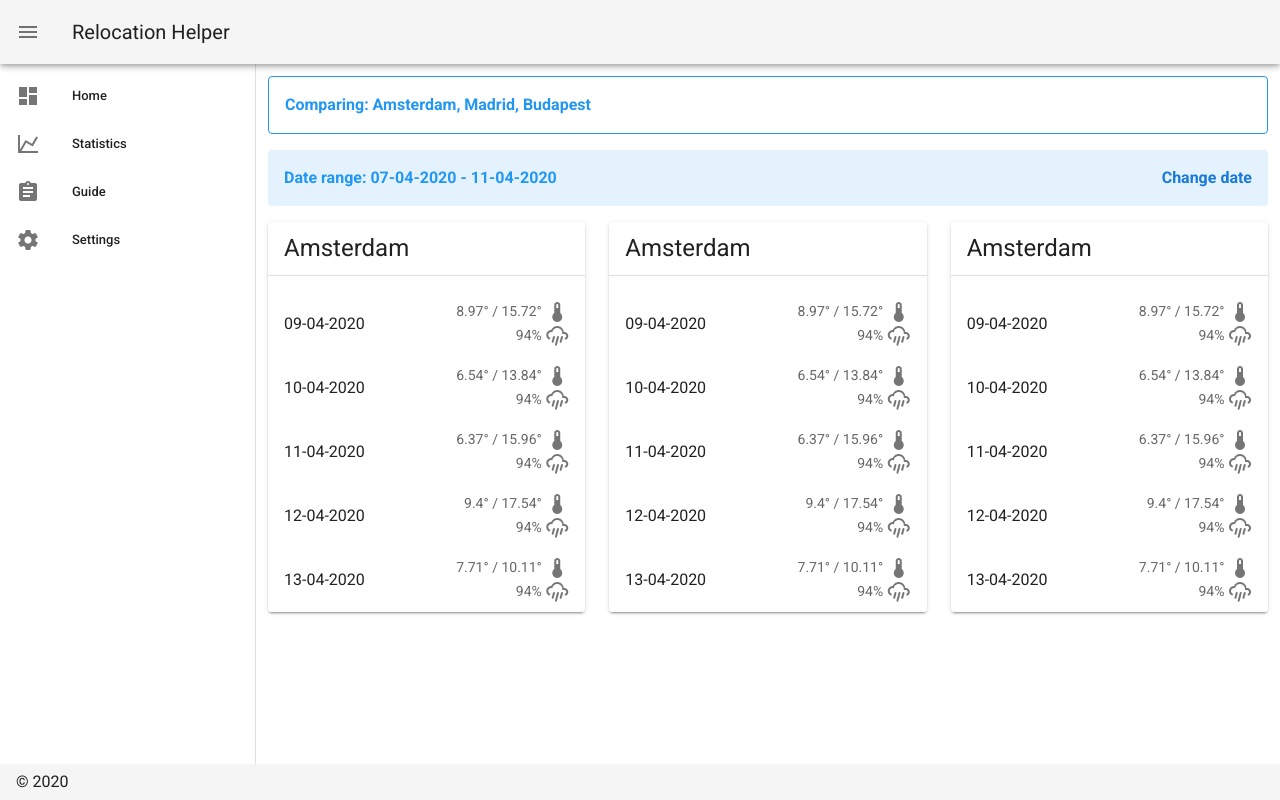
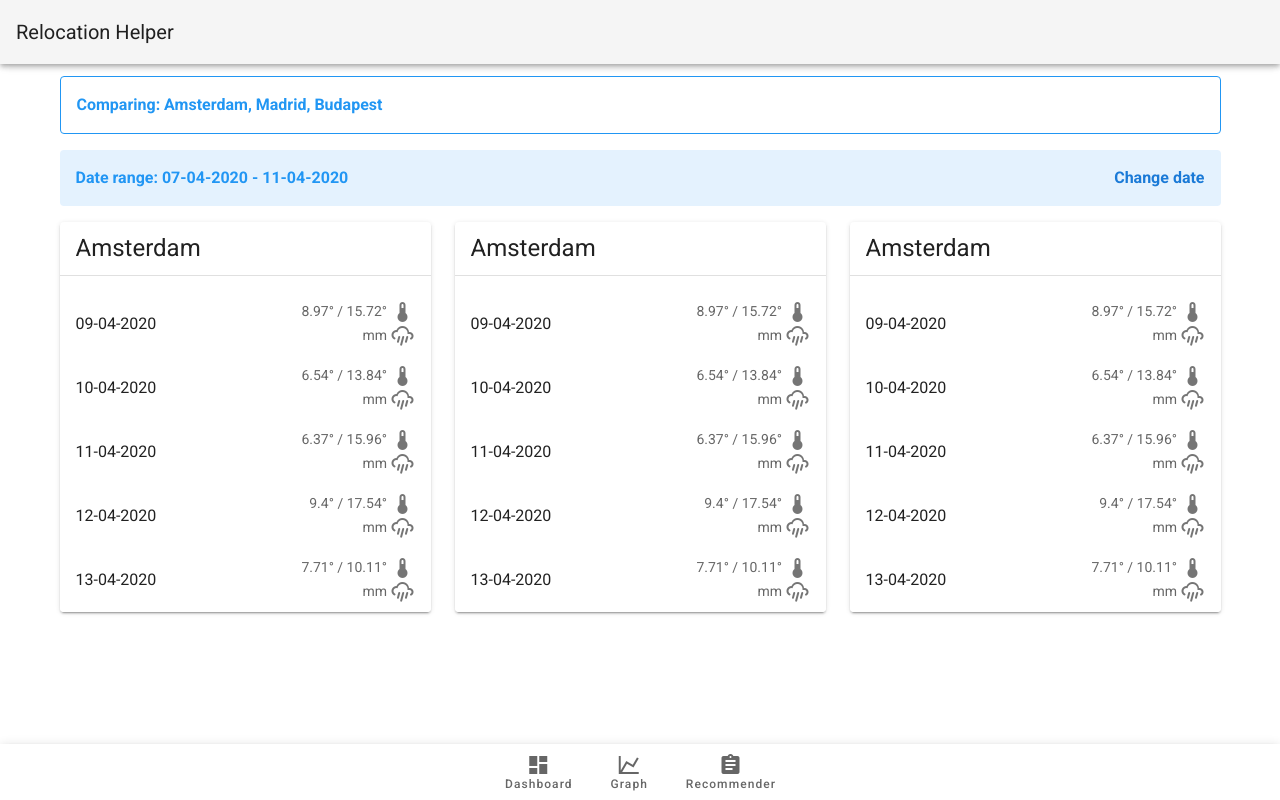
Before and after one commit to Kishanjay/adyen-employee-relocator, a Vue app: page / in a window 1280 px wide. Built offline with nearby package versions, Linux system fonts and the light colour scheme.

Commit message:
Change sidebar for bottomsheet navigation

```diff
--- /dev/null
+++ b/src/components/TheAppbar.vue
@@ -0,0 +1,20 @@
+<template>
+  <header>
+    <v-app-bar
+      app
+      clipped-left
+    >
+      <v-toolbar-title>Relocation Helper</v-toolbar-title>
+    </v-app-bar>
+  </header>
+</template>
+
+<script lang="ts">
+import Vue from 'vue';
+
+export default Vue.extend({});
+</script>
+
+<style>
+
+</style>
--- a/src/components/TheNavigator.vue
+++ b/src/components/TheNavigator.vue
@@ -1,65 +1,27 @@
 <template>
-  <header>
-    <v-navigation-drawer
-      v-model="drawer"
-      app
-      clipped
-    >
-      <v-list dense>
-        <v-list-item link>
-          <v-list-item-action>
-            <v-icon>mdi-view-dashboard</v-icon>
-          </v-list-item-action>
-          <v-list-item-content>
-            <v-list-item-title>Home</v-list-item-title>
-          </v-list-item-content>
-        </v-list-item>
-        <v-list-item link>
-          <v-list-item-action>
-            <v-icon>mdi-chart-line</v-icon>
-          </v-list-item-action>
-          <v-list-item-content>
-            <v-list-item-title>Statistics</v-list-item-title>
-          </v-list-item-content>
-        </v-list-item>
-        <v-list-item link>
-          <v-list-item-action>
-            <v-icon>mdi-clipboard-text</v-icon>
-          </v-list-item-action>
-          <v-list-item-content>
-            <v-list-item-title>Guide</v-list-item-title>
-          </v-list-item-content>
-        </v-list-item>
-        <v-list-item link>
-          <v-list-item-action>
-            <v-icon>mdi-cog</v-icon>
-          </v-list-item-action>
-          <v-list-item-content>
-            <v-list-item-title>Settings</v-list-item-title>
-          </v-list-item-content>
-        </v-list-item>
-      </v-list>
-    </v-navigation-drawer>
-    <v-app-bar
-      app
-      clipped-left
-    >
-      <v-app-bar-nav-icon @click.stop="drawer = !drawer" />
-      <v-toolbar-title>Relocation Helper</v-toolbar-title>
-    </v-app-bar>
-  </header>
+  <v-bottom-navigation
+    v-model="bottomNav"
+  >
+    <v-btn value="recent">
+      <span>Dashboard</span>
+      <v-icon>mdi-view-dashboard</v-icon>
+    </v-btn>
+
+    <v-btn value="favorites">
+      <span>Graph</span>
+      <v-icon>mdi-chart-line</v-icon>
+    </v-btn>
+
+    <v-btn value="nearby">
+      <span>Recommender</span>
+      <v-icon>mdi-clipboard-text</v-icon>
+    </v-btn>
+  </v-bottom-navigation>
 </template>
+<script lang="ts">
+export default {
 
-<script lang="ts">
-import Vue from 'vue';
-
-export default Vue.extend({
-  data() {
-    return {
-      drawer: null,
-    };
-  },
-});
+};
 </script>
 
 <style>
--- a/src/components/WeatherForecast.vue
+++ b/src/components/WeatherForecast.vue
@@ -22,7 +22,7 @@
           /
           {{ weather.maxTemperatureCelsius }}&deg;
           <v-icon>mdi-thermometer</v-icon><br>
-          94% <v-icon>mdi-weather-pouring</v-icon>
+          {{ weather.rainMillimeters }}mm <v-icon>mdi-weather-pouring</v-icon>
         </v-list-item-subtitle>
       </v-list-item>
     </v-list>
--- a/src/layouts/BaseLayout.vue
+++ b/src/layouts/BaseLayout.vue
@@ -1,24 +1,28 @@
 <template>
-  <div>
-    <TheNavigator />
+  <div
+    class="d-flex flex-column"
+    style="min-height: 100vh;"
+  >
+    <the-appbar />
 
     <v-content>
       <slot />
     </v-content>
-    <TheFooter />
+
+    <the-navigator />
   </div>
 </template>
 
 
 <script lang="ts">
 import Vue from 'vue';
+import TheAppbar from '../components/TheAppbar.vue';
 import TheNavigator from '../components/TheNavigator.vue';
-import TheFooter from '../components/TheFooter.vue';
 
 export default Vue.extend({
   components: {
+    TheAppbar,
     TheNavigator,
-    TheFooter,
   },
 
   data() {
--- a/src/pages/HomePage.vue
+++ b/src/pages/HomePage.vue
@@ -21,7 +21,7 @@
             Date range: {{ dateRange }}
           </span>
           <a
-            @click="() => { alert('Premium required to use this feature')}"
+            @click="() => { alert('Error: premium required to use this feature')}"
           >Change date</a>
         </div>
       </v-alert>
```
